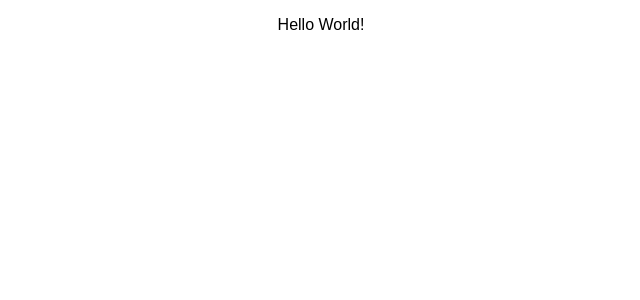
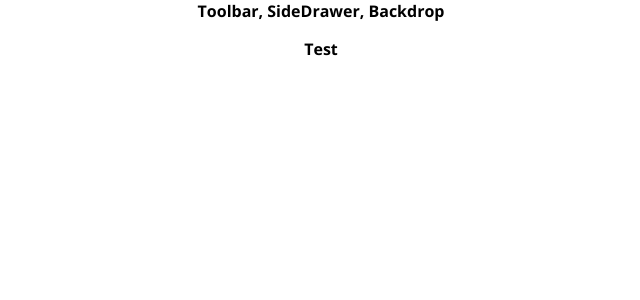
Before and after one commit to JakubKubista/react-the-complete-guide, a React app: page / in a window 1280 px wide. Shown: the top 300 px of the page, without its empty margins (319-959 px from the left). Built offline with nearby package versions, Linux system fonts and the light colour scheme.

Commit message:
Add hoc aux

```diff
--- /dev/null
+++ b/src/components/layout/layout.js
@@ -0,0 +1,13 @@
+import React from 'react';
+import Aux from '../../hoc/aux';
+
+const Layout = props => (
+  <Aux>
+    <div>Toolbar, SideDrawer, Backdrop</div>
+    <main>
+      {props.children}
+    </main>
+  </Aux>
+);
+
+export default Layout;
--- a/src/containers/App.js
+++ b/src/containers/App.js
@@ -1,13 +1,12 @@
 import React, { Component } from 'react';
+import Layout from '../components/layout/layout';
 
 class App extends Component {
 
   render() {
-    return (
-      <div className="App" >
-        <p>Hello World!</p>
-      </div>
-    );
+    return <Layout >
+      <p>Test</p>
+    </Layout>;
   }
 }
 
--- /dev/null
+++ b/src/hoc/aux.js
@@ -0,0 +1,3 @@
+const aux = props => props.children;
+
+export default aux;
--- a/src/index.css
+++ b/src/index.css
@@ -1,6 +1,6 @@
 body {
   margin: 0;
   padding: 0;
-  font-family: sans-serif;
+  font-family: "Open Sans";
   text-align: center;
 }
```
